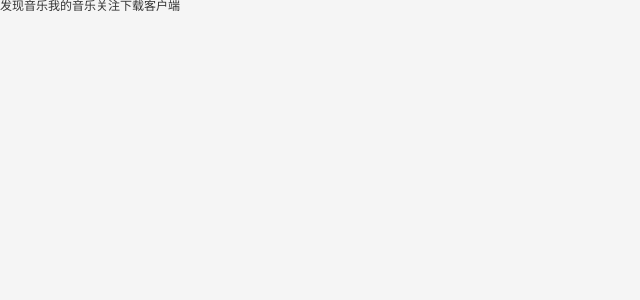
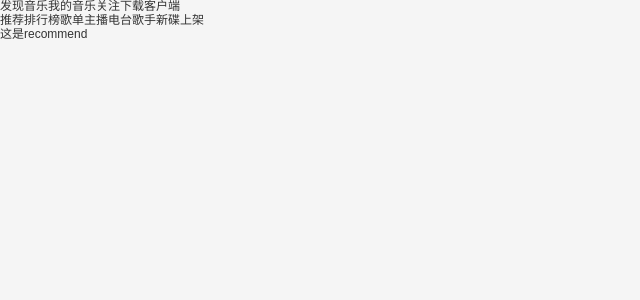
Before and after one commit to Anilinaa006/react-music, a React (Vite) app: page /#/discover/recommend in a window 1280 px wide. Before the commit this address had no page. Shown: the top 300 px of the page, without its empty margins (0-640 px from the left). Built offline with nearby package versions, Linux system fonts and the light colour scheme.

Commit message:
05-二级路由搭建和懒加载

```diff
--- a/src/router/index.tsx
+++ b/src/router/index.tsx
@@ -3,6 +3,13 @@ import { Navigate } from 'react-router-dom'
 import { lazy } from 'react'
 
 const Discover = lazy(() => import('@/views/discover'))
+const Album = lazy(() => import('@/views/discover/c-views/album'))
+const Ranking = lazy(() => import('@/views/discover/c-views/ranking'))
+const Recommend = lazy(() => import('@/views/discover/c-views/recommend'))
+const Songs = lazy(() => import('@/views/discover/c-views/songs'))
+const Artist = lazy(() => import('@/views/discover/c-views/artist'))
+const DjRadio = lazy(() => import('@/views/discover/c-views/djradio'))
+
 const Download = lazy(() => import('@/views/download'))
 const Focus = lazy(() => import('@/views/focus'))
 const Mine = lazy(() => import('@/views/mine'))
@@ -14,7 +21,37 @@ const router: RouteObject[] = [
   },
   {
     path: '/discover',
-    element: <Discover />
+    element: <Discover />,
+    children: [
+      {
+        path: '/discover',
+        element: <Navigate to="/discover/recommend" />
+      },
+      {
+        path: '/discover/album',
+        element: <Album />
+      },
+      {
+        path: '/discover/ranking',
+        element: <Ranking />
+      },
+      {
+        path: '/discover/recommend',
+        element: <Recommend />
+      },
+      {
+        path: '/discover/songs',
+        element: <Songs />
+      },
+      {
+        path: '/discover/artist',
+        element: <Artist />
+      },
+      {
+        path: '/discover/djradio',
+        element: <DjRadio />
+      }
+    ]
   },
   {
     path: '/download',
--- /dev/null
+++ b/src/views/discover/c-views/album/index.tsx
@@ -0,0 +1,13 @@
+import { memo } from 'react'
+import type { FC, ReactNode } from 'react'
+
+// 对类型进行约束
+export interface IProps {
+  children?: ReactNode
+}
+
+const Album: FC<IProps> = () => {
+  return <div>这是album</div>
+}
+
+export default memo(Album)
--- /dev/null
+++ b/src/views/discover/c-views/artist/index.tsx
@@ -0,0 +1,13 @@
+import { memo } from 'react'
+import type { FC, ReactNode } from 'react'
+
+// 对类型进行约束
+export interface IProps {
+  children?: ReactNode
+}
+
+const Artist: FC<IProps> = () => {
+  return <div>这是artist</div>
+}
+
+export default memo(Artist)
--- /dev/null
+++ b/src/views/discover/c-views/djradio/index.tsx
@@ -0,0 +1,13 @@
+import { memo } from 'react'
+import type { FC, ReactNode } from 'react'
+
+// 对类型进行约束
+export interface IProps {
+  children?: ReactNode
+}
+
+const DjRadio: FC<IProps> = () => {
+  return <div>这是djradio</div>
+}
+
+export default memo(DjRadio)
--- /dev/null
+++ b/src/views/discover/c-views/ranking/index.tsx
@@ -0,0 +1,13 @@
+import { memo } from 'react'
+import type { FC, ReactNode } from 'react'
+
+// 对类型进行约束
+export interface IProps {
+  children?: ReactNode
+}
+
+const Ranking: FC<IProps> = () => {
+  return <div>这是ranking</div>
+}
+
+export default memo(Ranking)
--- /dev/null
+++ b/src/views/discover/c-views/recommend/index.tsx
@@ -0,0 +1,13 @@
+import { memo } from 'react'
+import type { FC, ReactNode } from 'react'
+
+// 对类型进行约束
+export interface IProps {
+  children?: ReactNode
+}
+
+const Recommend: FC<IProps> = () => {
+  return <div>这是recommend</div>
+}
+
+export default memo(Recommend)
--- /dev/null
+++ b/src/views/discover/c-views/songs/index.tsx
@@ -0,0 +1,13 @@
+import { memo } from 'react'
+import type { FC, ReactNode } from 'react'
+
+// 对类型进行约束
+export interface IProps {
+  children?: ReactNode
+}
+
+const Songs: FC<IProps> = () => {
+  return <div>这是songs</div>
+}
+
+export default memo(Songs)
--- a/src/views/discover/index.tsx
+++ b/src/views/discover/index.tsx
@@ -1,5 +1,6 @@
-import { memo } from 'react'
+import { memo, Suspense } from 'react'
 import type { FC, ReactNode } from 'react'
+import { Outlet, Link } from 'react-router-dom'
 
 // 对类型进行约束
 export interface IProps {
@@ -7,7 +8,21 @@ export interface IProps {
 }
 
 const Discover: FC<IProps> = () => {
-  return <div>这是discover</div>
+  return (
+    <div>
+      <div>
+        <Link to="/discover/recommend">推荐</Link>
+        <Link to="/discover/ranking">排行榜</Link>
+        <Link to="/discover/songs">歌单</Link>
+        <Link to="/discover/djradio">主播电台</Link>
+        <Link to="/discover/artist">歌手</Link>
+        <Link to="/discover/album">新碟上架</Link>
+      </div>
+      <Suspense fallback={<div>加载中...</div>}>
+        <Outlet />
+      </Suspense>
+    </div>
+  )
 }
 
 export default memo(Discover)
```
